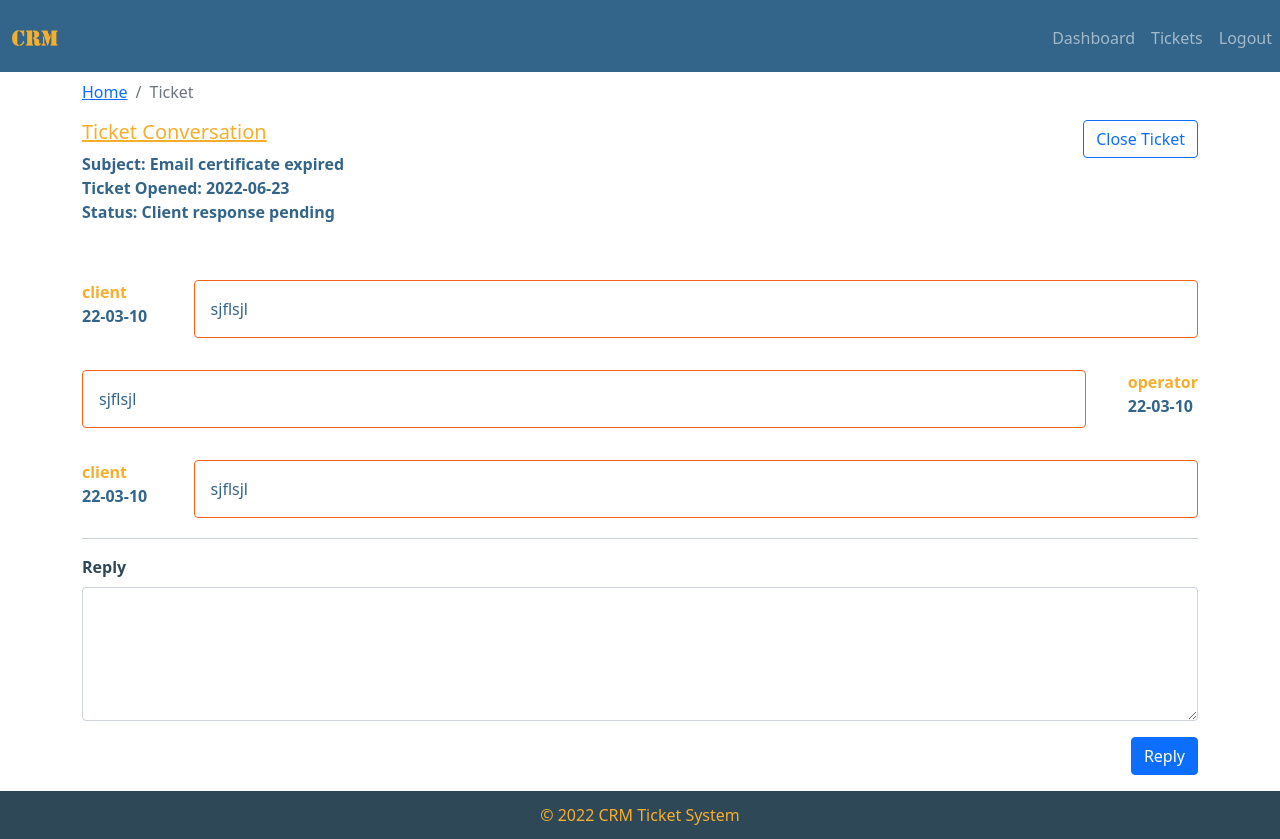
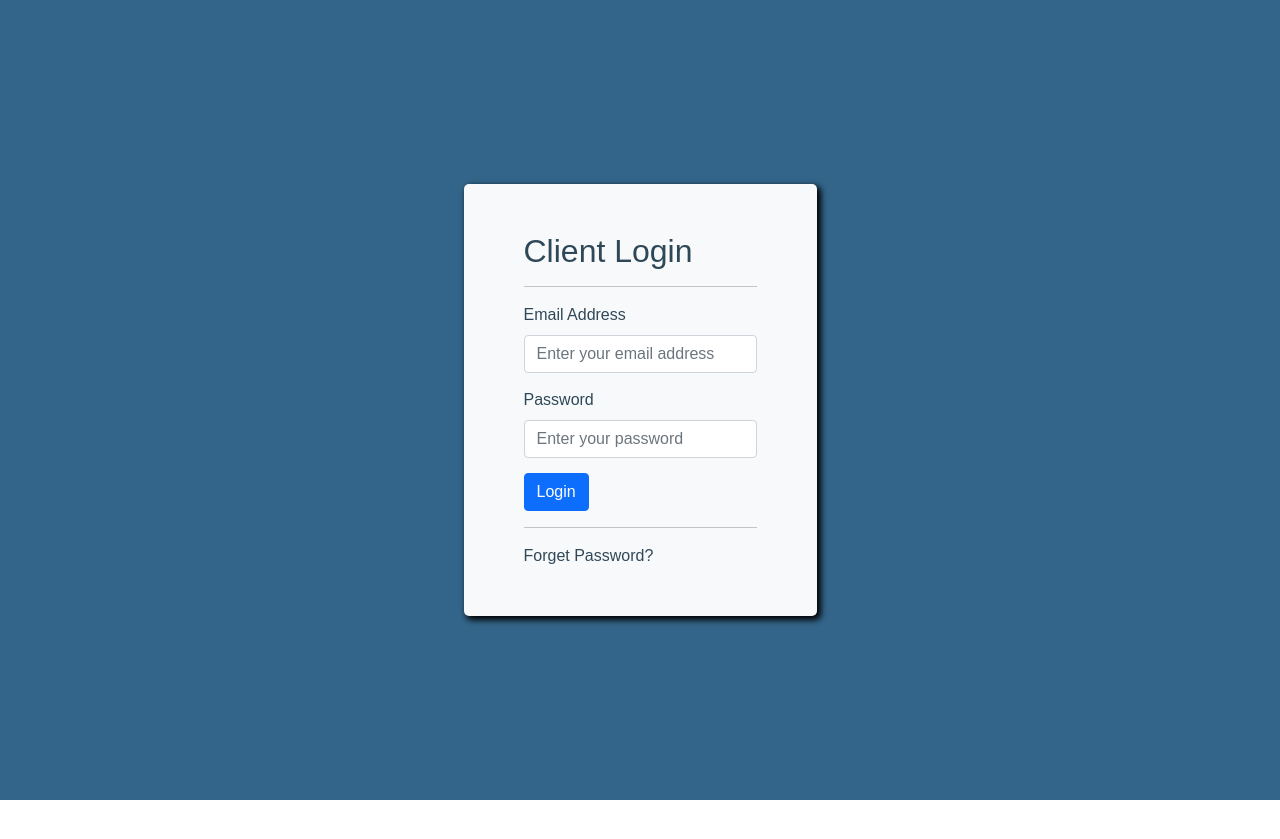
Before and after one commit to Maestro1982/crm-frontend, a React (Create React App) app: page / in a window 1280 px wide. After the commit the page ends 800 px from the top, so only its background shows below. Built offline with nearby package versions, Linux system fonts and the light colour scheme.

Commit message:
fourth commit

```diff
--- a/package.json
+++ b/package.json
@@ -11,6 +11,8 @@
     "react": "^18.2.0",
     "react-bootstrap": "^2.4.0",
     "react-dom": "^18.2.0",
+    "react-router-bootstrap": "^0.26.1",
+    "react-router-dom": "^6.3.0",
     "react-scripts": "5.0.1",
     "web-vitals": "^2.1.4"
   },
--- a/src/App.css
+++ b/src/App.css
@@ -6,7 +6,6 @@
 
 header {
   grid-area: 'header';
-  background: #33658a;
 }
 
 main {
--- a/src/App.js
+++ b/src/App.js
@@ -1,21 +1,28 @@
 import './App.css';
-import DefaultLayout from './components/layout/DefaultLayout';
+import DefaultLayout from './layout/DefaultLayout';
 import DashboardPage from './pages/dashboard/DashboardPage';
 import LoginPage from './pages/login/LoginPage';
 import AddTicketPage from './pages/new-ticket/AddTicketPage';
 import TicketListPage from './pages/ticket-list/TicketListPage';
 import TicketPage from './pages/ticket/TicketPage';
+import PrivateRoute from './components/private-route/PrivateRoute';
+import { BrowserRouter as Router, Routes, Route } from 'react-router-dom';
+import React from 'react';
 
 function App() {
   return (
     <div className='App'>
-      {/* <LoginPage /> */}
-      <DefaultLayout>
-        {/* <DashboardPage /> */}
-        {/* <AddTicketPage /> */}
-        {/* <TicketListPage /> */}
-        <TicketPage />
-      </DefaultLayout>
+      <Router>
+        <Routes>
+          <Route path='/' element={<LoginPage />} />
+          <Route path='/' element={<PrivateRoute />}>
+            <Route path='dashboard' element={<DashboardPage />} />
+            <Route path='add-ticket' element={<AddTicketPage />} />
+            <Route path='tickets' element={<TicketListPage />} />
+            <Route path='ticket/:id' element={<TicketPage />} />
+          </Route>
+        </Routes>
+      </Router>
     </div>
   );
 }
--- a/src/components/layout/partials/Header.js
+++ /dev/null
@@ -1,29 +0,0 @@
-import React from 'react';
-import { Navbar, Nav } from 'react-bootstrap';
-import Logo from '../../../assets/images/crm-logo.png';
-
-const Header = () => {
-  return (
-    <Navbar collapseOnSelect variant='dark' expand='md'>
-      <Navbar.Brand>
-        <img
-          src={Logo}
-          alt='Logo'
-          width='50px'
-          height='50px'
-          style={{ marginLeft: '10px' }}
-        />
-      </Navbar.Brand>
-      <Navbar.Toggle aria-controls='basic-navbar-nav' />
-      <Navbar.Collapse id='basic-navbar-nav'>
-        <Nav className='ms-auto'>
-          <Nav.Link href='/dashboard'>Dashboard</Nav.Link>
-          <Nav.Link href='/dashboard'>Tickets</Nav.Link>
-          <Nav.Link href='/dashboard'>Logout</Nav.Link>
-        </Nav>
-      </Navbar.Collapse>
-    </Navbar>
-  );
-};
-
-export default Header;
--- a/src/components/login/Login.js
+++ b/src/components/login/Login.js
@@ -15,7 +15,7 @@ const Login = ({
       <Row>
         <Col>
           <h2 className='login-title'>Client Login</h2>
-          <hr className='horizontal-line' />
+          <hr />
           <Form autoComplete='off' onSubmit={handleOnSubmit}>
             <Form.Group>
               <Form.Label className='login-lbl-text'>Email Address</Form.Label>
@@ -43,7 +43,7 @@ const Login = ({
             </Form.Group>
             <Button type='submit'>Login</Button>
           </Form>
-          <hr className='horizontal-line' />
+          <hr />
         </Col>
       </Row>
       <Row>
--- a/src/components/login/login.css
+++ b/src/components/login/login.css
@@ -7,7 +7,7 @@
   margin-bottom: 0;
 }
 
-.horizontal-line {
+hr {
   color: #f26419;
   margin-top: 8px;
 }
--- /dev/null
+++ b/src/components/private-route/PrivateRoute.js
@@ -0,0 +1,17 @@
+import React from 'react';
+import { Navigate, Outlet } from 'react-router-dom';
+import DefaultLayout from '../../layout/DefaultLayout';
+
+const isAuth = false;
+
+const PrivateRoute = ({ children, ...rest }) => {
+  return isAuth ? (
+    <>
+      <DefaultLayout /> <Outlet />
+    </>
+  ) : (
+    <Navigate to='/' />
+  );
+};
+
+export default PrivateRoute;
--- a/src/components/layout/DefaultLayout.js
+++ b/src/layout/DefaultLayout.js
@@ -1,6 +1,7 @@
 import React from 'react';
 import Header from '../layout/partials/Header';
 import Footer from '../layout/partials/Footer';
+import { Outlet } from 'react-router-dom';
 
 const DefaultLayout = ({ children }) => {
   return (
@@ -8,7 +9,9 @@ const DefaultLayout = ({ children }) => {
       <header className='header mb-2'>
         <Header />
       </header>
-      <main className='main-content'>{children}</main>
+      <main className='main-content'>
+        {children} <Outlet />
+      </main>
       <footer className='footer'>
         <Footer />
       </footer>
--- /dev/null
+++ b/src/layout/partials/Header.js
@@ -0,0 +1,40 @@
+import React from 'react';
+import { Navbar, Nav } from 'react-bootstrap';
+import Logo from '../../assets/images/crm-logo.png';
+import { LinkContainer } from 'react-router-bootstrap';
+import { useNavigate } from 'react-router-dom';
+
+const Header = () => {
+  const navigate = useNavigate();
+
+  const logout = () => {
+    navigate('/');
+  };
+  return (
+    <Navbar collapseOnSelect variant='dark' expand='md' bg='dark'>
+      <Navbar.Brand>
+        <img
+          src={Logo}
+          alt='Logo'
+          width='50px'
+          height='50px'
+          style={{ marginLeft: '10px' }}
+        />
+      </Navbar.Brand>
+      <Navbar.Toggle aria-controls='basic-navbar-nav' />
+      <Navbar.Collapse id='basic-navbar-nav'>
+        <Nav className='ms-auto'>
+          <LinkContainer to='/dashboard'>
+            <Nav.Link>Dashboard</Nav.Link>
+          </LinkContainer>
+          <LinkContainer to='/tickets'>
+            <Nav.Link>Tickets</Nav.Link>
+          </LinkContainer>
+          <Nav.Link onClick={logout}>Logout</Nav.Link>
+        </Nav>
+      </Navbar.Collapse>
+    </Navbar>
+  );
+};
+
+export default Header;
--- a/src/pages/dashboard/DashboardPage.js
+++ b/src/pages/dashboard/DashboardPage.js
@@ -9,7 +9,7 @@ const DashboardPage = () => {
     <Container>
       <Row>
         <Col>
-          <BreadcrumbBootstrap page='dashboard' />
+          <BreadcrumbBootstrap page='Dashboard' />
         </Col>
       </Row>
       <Row>
```
Also changed, not shown: src/layout/partials/Footer.js (renamed from src/components/layout/partials/Footer.js), 1 other file (tests, documents, lock files or other folders).
